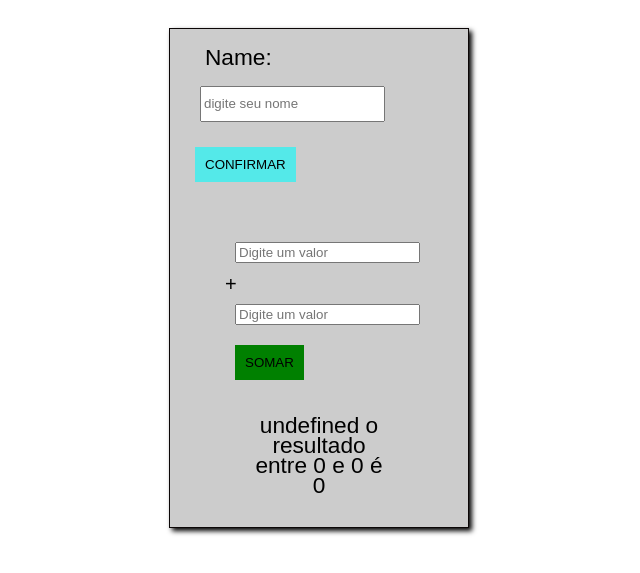
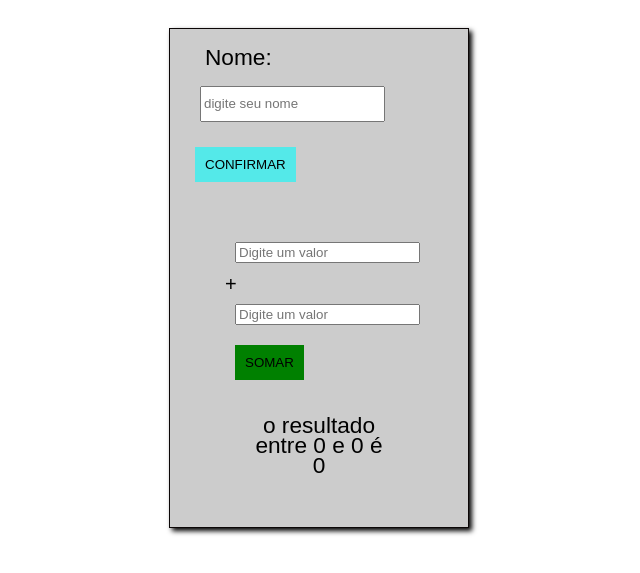
Before and after one commit to JoelAlvess/javascript, a plain HTML site: page aulaextra/extra.html in a window 1280 px wide. Both pictures are taken after a click on the button "Somar". Shown: the part 85-658 px from the top of the page, without its empty margins (321-961 px from the left). Drawn offline with Linux system fonts and the light colour scheme.

Commit message:
Melhorei o código
Melhorei a performance do codigo

```diff
--- a/aulaextra/extra.html
+++ b/aulaextra/extra.html
@@ -71,14 +71,14 @@
 <body>
     <h1>Meu primeiro programa</h1>
     <div class="container">
-        <span class="name">Name:</span>
+        <span class="name">Nome:</span>
         <input type="text" name="name" id="name-user" placeholder="digite seu nome">
-        <input type="button" value="confirmar" onclick="confirmr()" class="btn-confirmr">
+        <input type="button" value="confirmar" class="btn-confirmr" id="btn">
         <div class="calculator">
             <input type="number" name="number01" id="number01" placeholder="Digite um valor">
             <span class="sum">+</span>
             <input type="number" name="number02" id="number02" placeholder="Digite um valor">
-            <input type="button" value="Somar" onclick="sum()" class="btn-confirmr">
+            <input type="button" value="Somar" class="btn-confirmr" id="btn-sum">
             <div id="res">
                 Resultado:
             </div>
@@ -86,25 +86,50 @@
     </div>
 
     <script>
-        var user
+        var clic_confirmr = document.getElementById('btn')
+        var clic_sum = document.getElementById('btn-sum')
+
+        clic_confirmr.addEventListener ('click', confirmr)
+        clic_sum.addEventListener('click' , sumr)
 
         function confirmr() {
-            user = document.querySelector('#name-user').value
-            var clic = document.querySelectorAll('.btn-confirmr')[0]
-            clic.style.background = 'green'
+            clic_confirmr.style.background = 'green'
         }
 
-        function sum() {
-            var tn1 = document.getElementById('number01')
-            var tn2 = document.getElementById('number02')
+        function sumr() {
+            var user = document.querySelector('#name-user').value
+            var text1 = document.getElementById('number01').value
+            var text2 = document.getElementById('number02').value
             var res = document.getElementById('res')
-            var n1 = Number(tn1.value)
-            var n2 = Number(tn2.value)
+            var n1 = Number(text1)
+            var n2 = Number(text2)
             var sum = n1 + n2
-            var clic_sum = document.querySelectorAll('.btn-confirmr')[1]
             clic_sum.style.background = 'green'
-            res.innerHTML = `${user}  o resultado entre ${n1} e ${n2} é ${sum}`
+            res.innerHTML = `${user} o resultado entre ${n1} e ${n2} é ${sum}`
         }
-    </script>
+
+
+
+
+        // var user
+
+        // function confirmr() {
+        //     user = document.querySelector('#name-user').value
+        //     var clic = document.querySelectorAll('.btn-confirmr')[0]
+        //     clic.style.background = 'green'
+        // }
+
+        // function sum() {
+        //     var tn1 = document.getElementById('number01')
+        //     var tn2 = document.getElementById('number02')
+        //     var res = document.getElementById('res')
+        //     var n1 = Number(tn1.value)
+        //     var n2 = Number(tn2.value)
+        //     var sum = n1 + n2
+        //     var clic_sum = document.querySelectorAll('.btn-confirmr')[1]
+        //     clic_sum.style.background = 'green'
+        //     res.innerHTML = `${user}  o resultado entre ${n1} e ${n2} é ${sum}`
+        // }
+    // </script>
 </body>
 </html>
```
